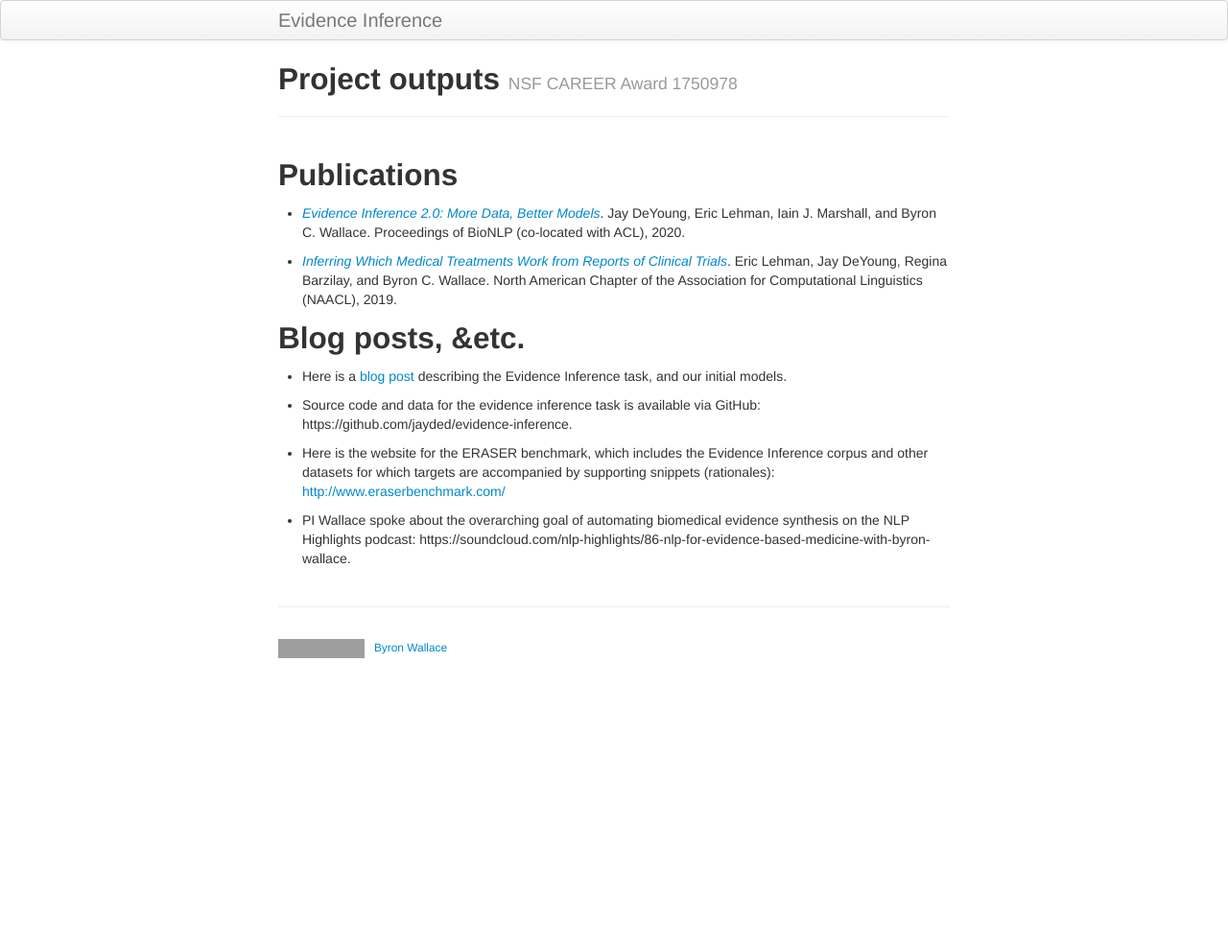
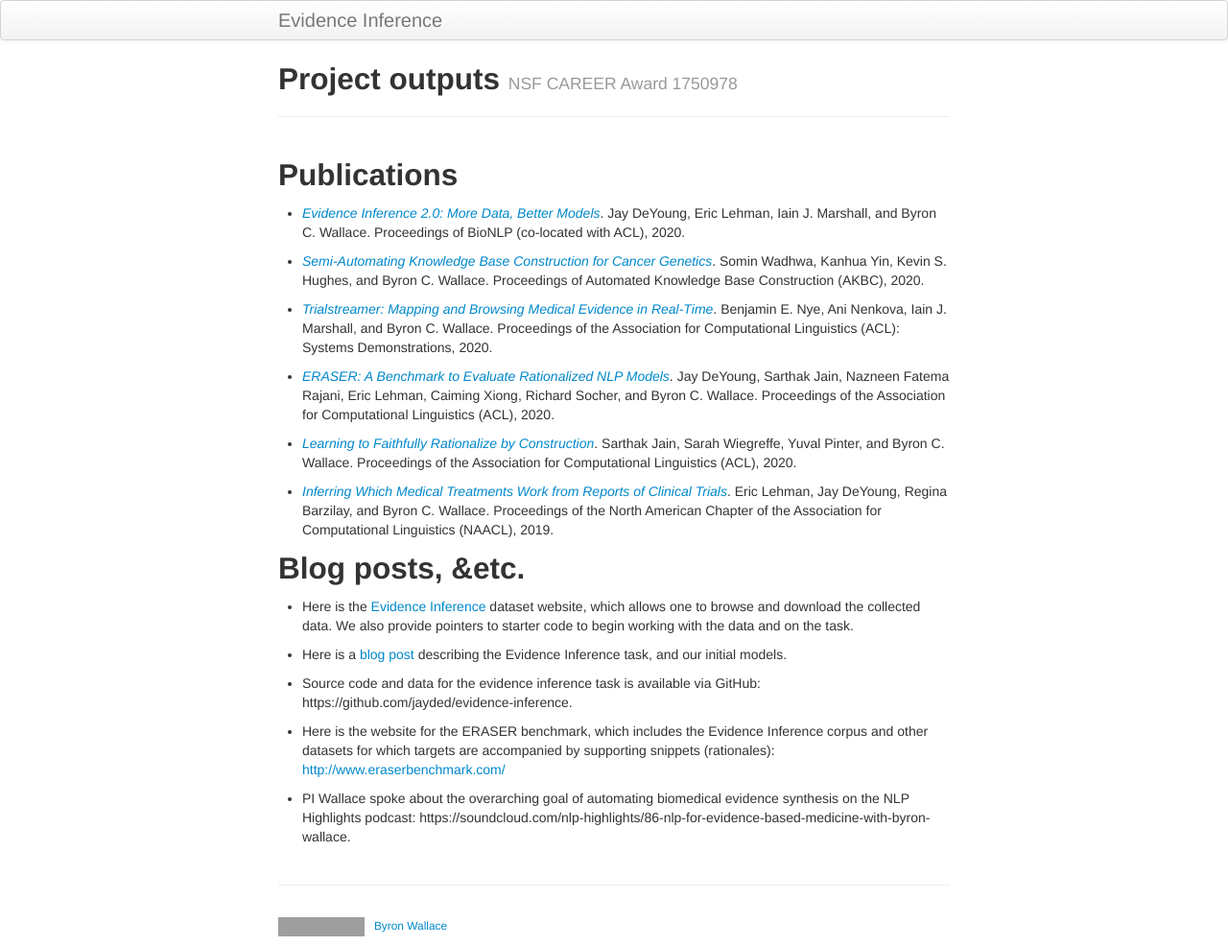
Before and after one commit to bwallace/evidence_inference, a Jekyll site: the page built from pages/outputs.md, in a window 1280 px wide. Shown: the whole page at 96% size. Built offline with Jekyll 4.4.1, drawn with Linux system fonts in a browser that asks for light colours; before the commit the page ends 900 px from its top, so only the background shows below that; grey boxes are pictures that could not be loaded.

Commit message:
Update outputs.md

```diff
--- a/pages/outputs.md
+++ b/pages/outputs.md
@@ -9,9 +9,19 @@ tagline: NSF CAREER Award 1750978
 
 * <i>[Evidence Inference 2.0: More Data, Better Models](https://arxiv.org/abs/2005.04177)</i>. Jay DeYoung, Eric Lehman, Iain J. Marshall, and Byron C. Wallace. Proceedings of BioNLP (co-located with ACL), 2020.
 
-* <i>[Inferring Which Medical Treatments Work from Reports of Clinical Trials](https://arxiv.org/abs/1904.01606)</i>. Eric Lehman, Jay DeYoung, Regina Barzilay, and Byron C. Wallace. North American Chapter of the Association for Computational Linguistics (NAACL), 2019.
+* <i>[Semi-Automating Knowledge Base Construction for Cancer Genetics](https://arxiv.org/abs/2005.08146)</i>. Somin Wadhwa, Kanhua Yin, Kevin S. Hughes, and Byron C. Wallace. Proceedings of Automated Knowledge Base Construction (AKBC), 2020.
+
+* <i>[Trialstreamer: Mapping and Browsing Medical Evidence in Real-Time](https://arxiv.org/abs/2005.10865)</i>. Benjamin E. Nye, Ani Nenkova, Iain J. Marshall, and Byron C. Wallace. Proceedings of the Association for Computational Linguistics (ACL): Systems Demonstrations, 2020.
+
+* <i>[ERASER: A Benchmark to Evaluate Rationalized NLP Models](https://arxiv.org/abs/1911.03429)</i>. Jay DeYoung, Sarthak Jain, Nazneen Fatema Rajani, Eric Lehman, Caiming Xiong, Richard Socher, and Byron C. Wallace. Proceedings of the Association for Computational Linguistics (ACL), 2020.
+
+* <i>[Learning to Faithfully Rationalize by Construction](https://arxiv.org/abs/2005.00115)</i>. Sarthak Jain, Sarah Wiegreffe, Yuval Pinter, and Byron C. Wallace. Proceedings of the Association for Computational Linguistics (ACL), 2020.
+
+* <i>[Inferring Which Medical Treatments Work from Reports of Clinical Trials](https://arxiv.org/abs/1904.01606)</i>. Eric Lehman, Jay DeYoung, Regina Barzilay, and Byron C. Wallace. Proceedings of the North American Chapter of the Association for Computational Linguistics (NAACL), 2019.
 
 ## Blog posts, &etc.
+
+* Here is the [Evidence Inference](http://evidence-inference.ebm-nlp.com/) dataset website, which allows one to browse and download the collected data. We also provide pointers to starter code to begin working with the data and on the task.
 
 * Here is a [blog post](http://evidence-inference.ebm-nlp.com/blog/) describing the Evidence Inference task, and our initial models.
 
```
